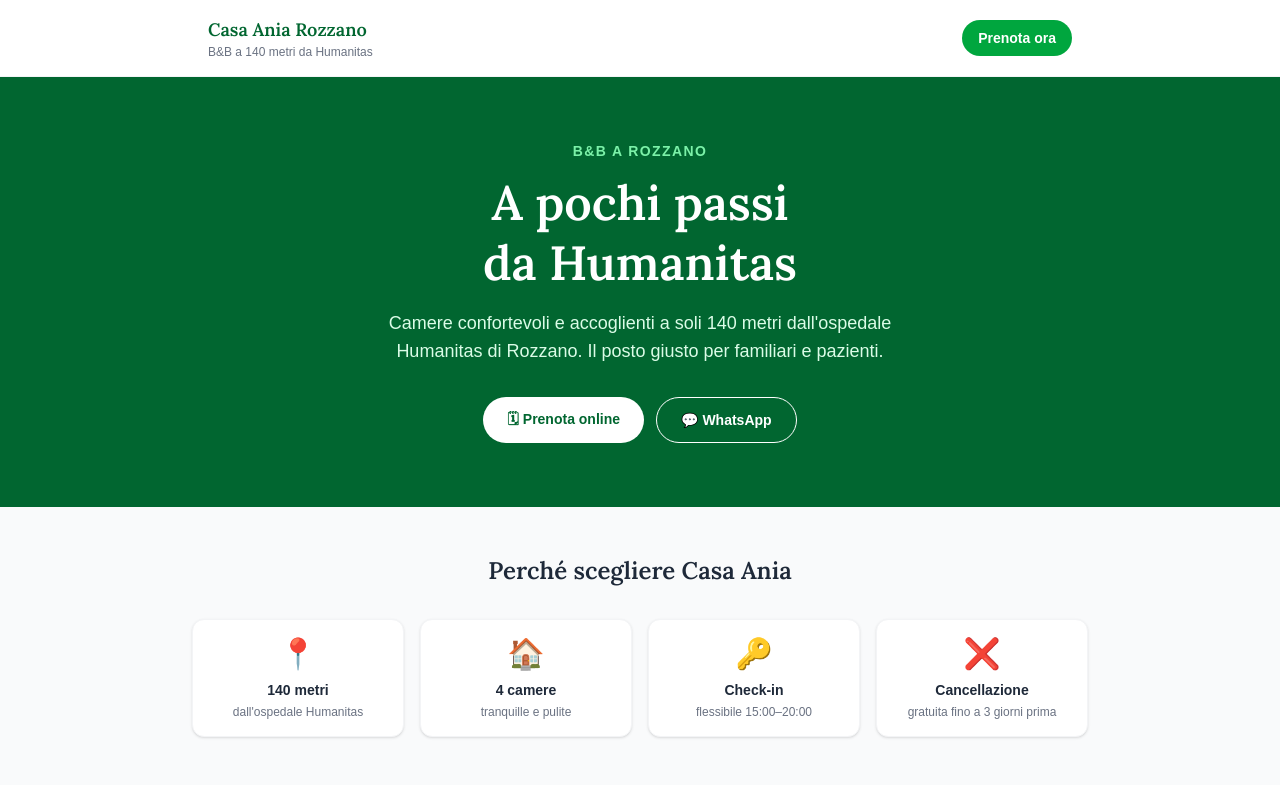
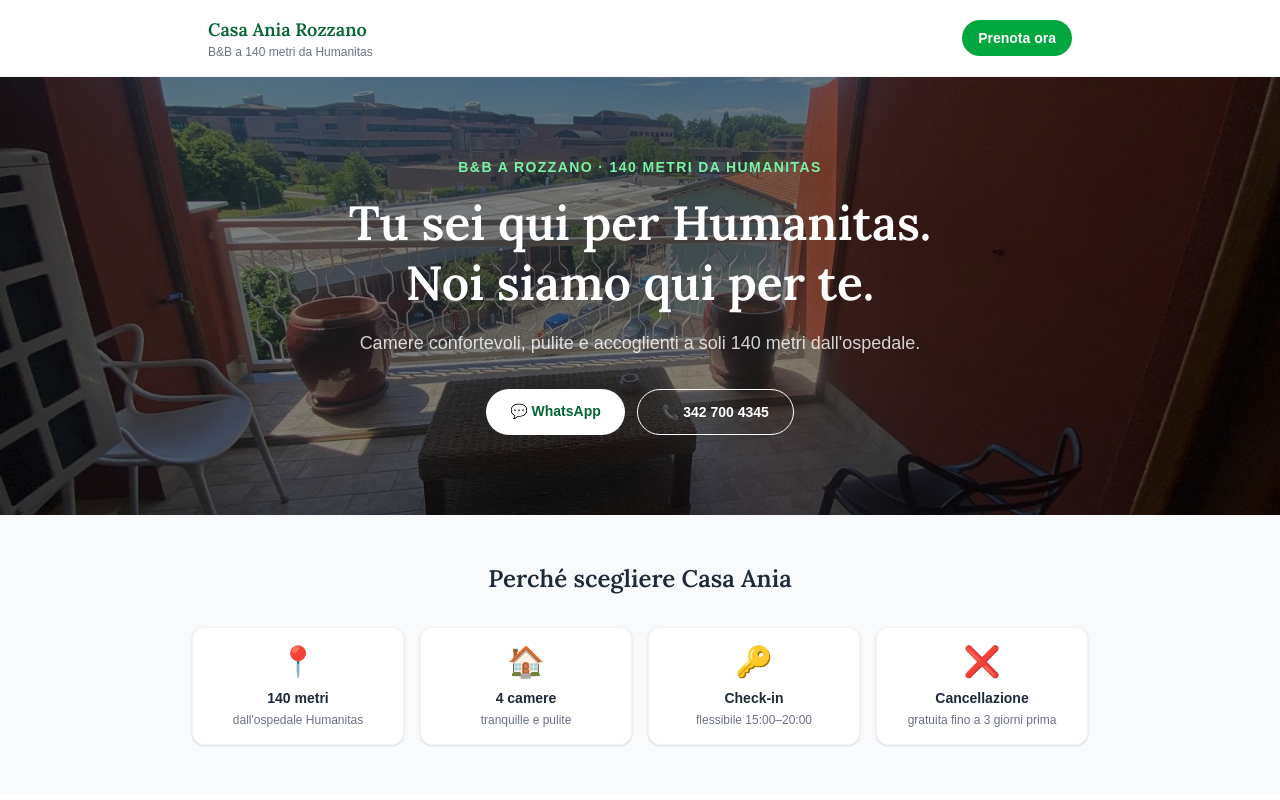
Before and after one commit to CasaAnia/sito-casaania, a Next.js app: page / in a window 1280 px wide. Shown: the top 800 px of the page. Built offline with nearby package versions, Linux system fonts and the light colour scheme.

Commit message:
Homepage: hero con foto balcone e nuova frase

```diff
--- a/app/page.tsx
+++ b/app/page.tsx
@@ -72,23 +72,25 @@ export default function Home() {
       </header>
 
       {/* HERO */}
-      <section className="bg-green-800 text-white py-16 px-4">
-        <div className="max-w-4xl mx-auto text-center">
-          <p className="text-green-300 text-sm font-semibold uppercase tracking-widest mb-3">B&B a Rozzano</p>
+      <section className="relative text-white py-20 px-4 overflow-hidden" style={{ minHeight: '420px' }}>
+        <img src="/hero-humanitas.jpg" alt="Vista Humanitas dal balcone" className="absolute inset-0 w-full h-full object-cover" />
+        <div className="absolute inset-0 bg-black/50" />
+        <div className="relative max-w-4xl mx-auto text-center">
+          <p className="text-green-300 text-sm font-semibold uppercase tracking-widest mb-4">B&B a Rozzano · 140 metri da Humanitas</p>
           <h2 style={loraStyle} className="text-3xl md:text-5xl font-semibold mb-4 leading-tight">
-            A pochi passi<br />da Humanitas
+            Tu sei qui per Humanitas.<br />Noi siamo qui per te.
           </h2>
-          <p className="text-green-100 text-lg mb-8 max-w-xl mx-auto">
-            Camere confortevoli e accoglienti a soli 140 metri dall'ospedale Humanitas di Rozzano. Il posto giusto per familiari e pazienti.
+          <p className="text-white/80 text-lg mb-8 max-w-xl mx-auto">
+            Camere confortevoli, pulite e accoglienti a soli 140 metri dall'ospedale.
           </p>
           <div className="flex flex-col sm:flex-row gap-3 justify-center">
-            <Link href="/prenota"
+            <a href={WA_LINK} target="_blank" rel="noopener noreferrer"
               className="bg-white text-green-800 font-bold px-6 py-3 rounded-full text-sm">
-              🗓 Prenota online
-            </Link>
-            <a href={WA_LINK} target="_blank" rel="noopener noreferrer"
+              💬 WhatsApp
+            </a>
+            <a href={TEL_LINK}
               className="border border-white text-white font-bold px-6 py-3 rounded-full text-sm">
-              💬 WhatsApp
+              📞 {PHONE_DISPLAY}
             </a>
           </div>
         </div>
```
Also changed, not shown: public/hero-humanitas.jpg (added).
